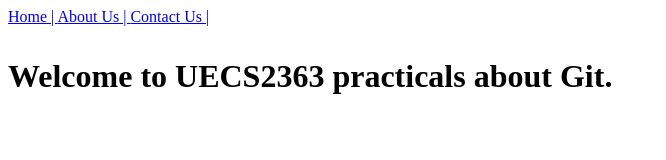
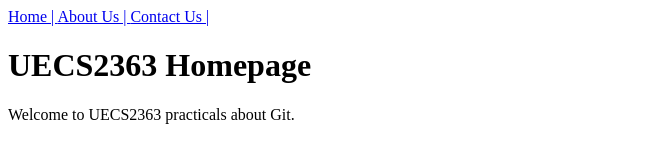
Before and after one commit to ShiTing111/LearningGitWebsite, a plain HTML site: page index.html in a window 1280 px wide. Shown: the whole page, without its empty margins (0-666 px from the left). Drawn offline with Linux system fonts and the light colour scheme.

Commit message:
Update index.html

```diff
--- a/index.html
+++ b/index.html
@@ -6,7 +6,7 @@
 <a href = '#'> About Us | </a>
 <a href = '#'> Contact Us | </a>
 </nav>
-<h1><UECS2363 Homepage</h1>
+<h1>UECS2363 Homepage</h1>
 <p>Welcome to UECS2363 practicals about Git.</p>
 </body>
 </html>
```
